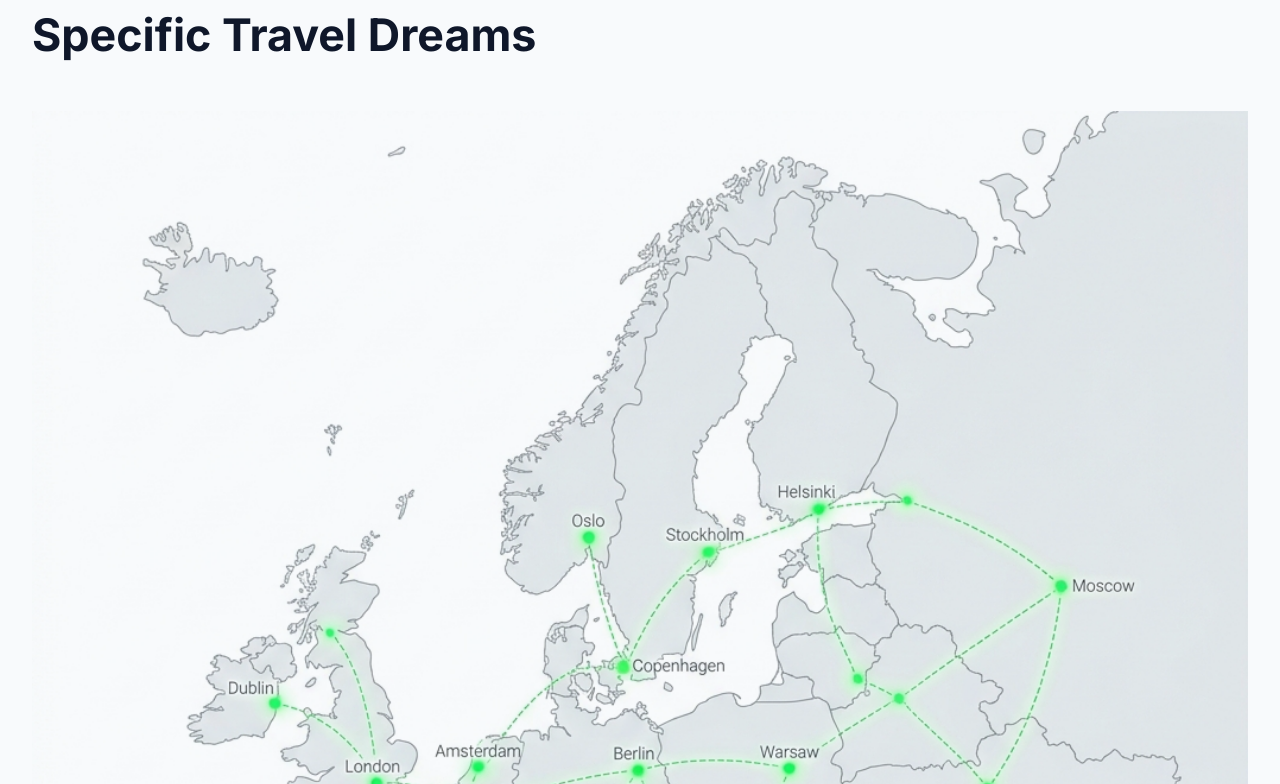
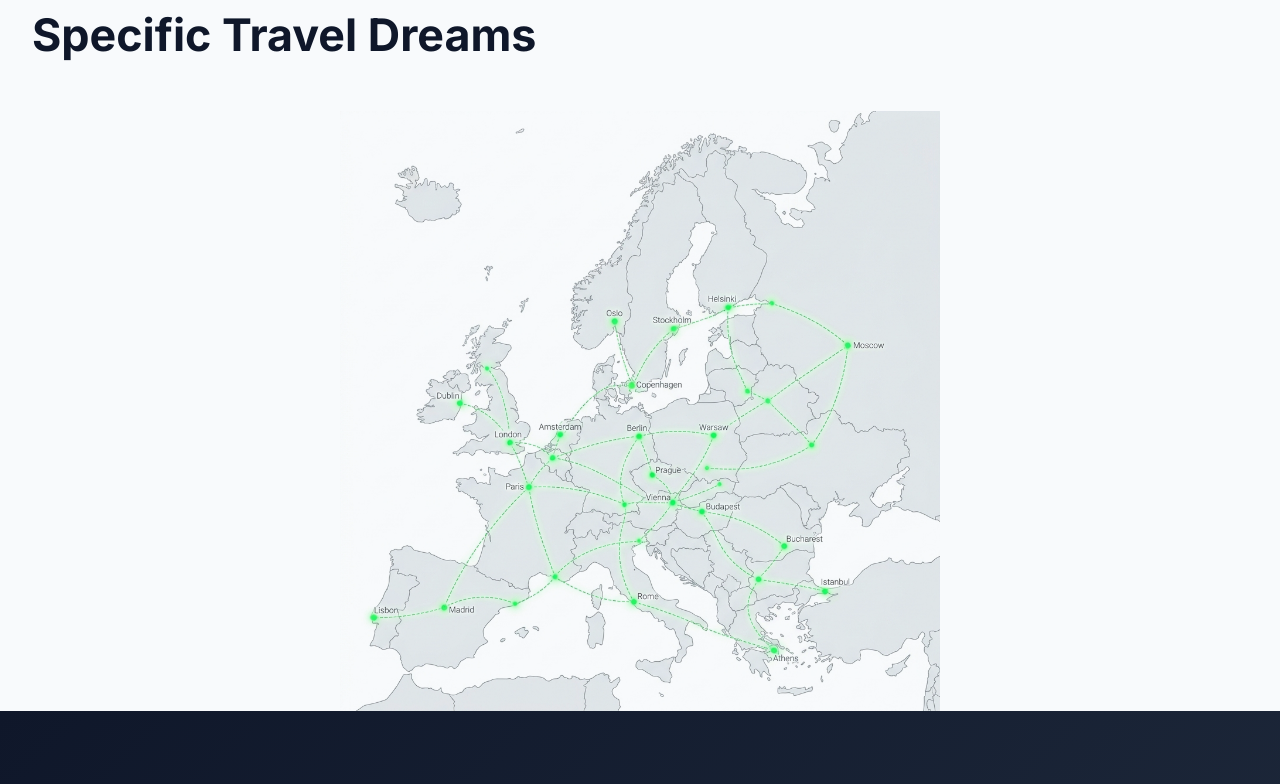
Before and after one commit to AMGRPrabhatha/eutours, a React (Vite) app: page /about in a window 1280 px wide. Shown: the part 2496-3280 px from the top of the page. Built offline with nearby package versions, Linux system fonts and the light colour scheme.

Commit message:
Decrease map image height on About Us page

```diff
--- a/src/assets/css/styles.css
+++ b/src/assets/css/styles.css
@@ -3290,6 +3290,8 @@ ul {
 .reach-map-img {
   width: 100%;
   height: auto;
+  max-height: 600px;
+  margin: 0 auto;
   display: block;
   object-fit: contain;
   mix-blend-mode: multiply;
```
